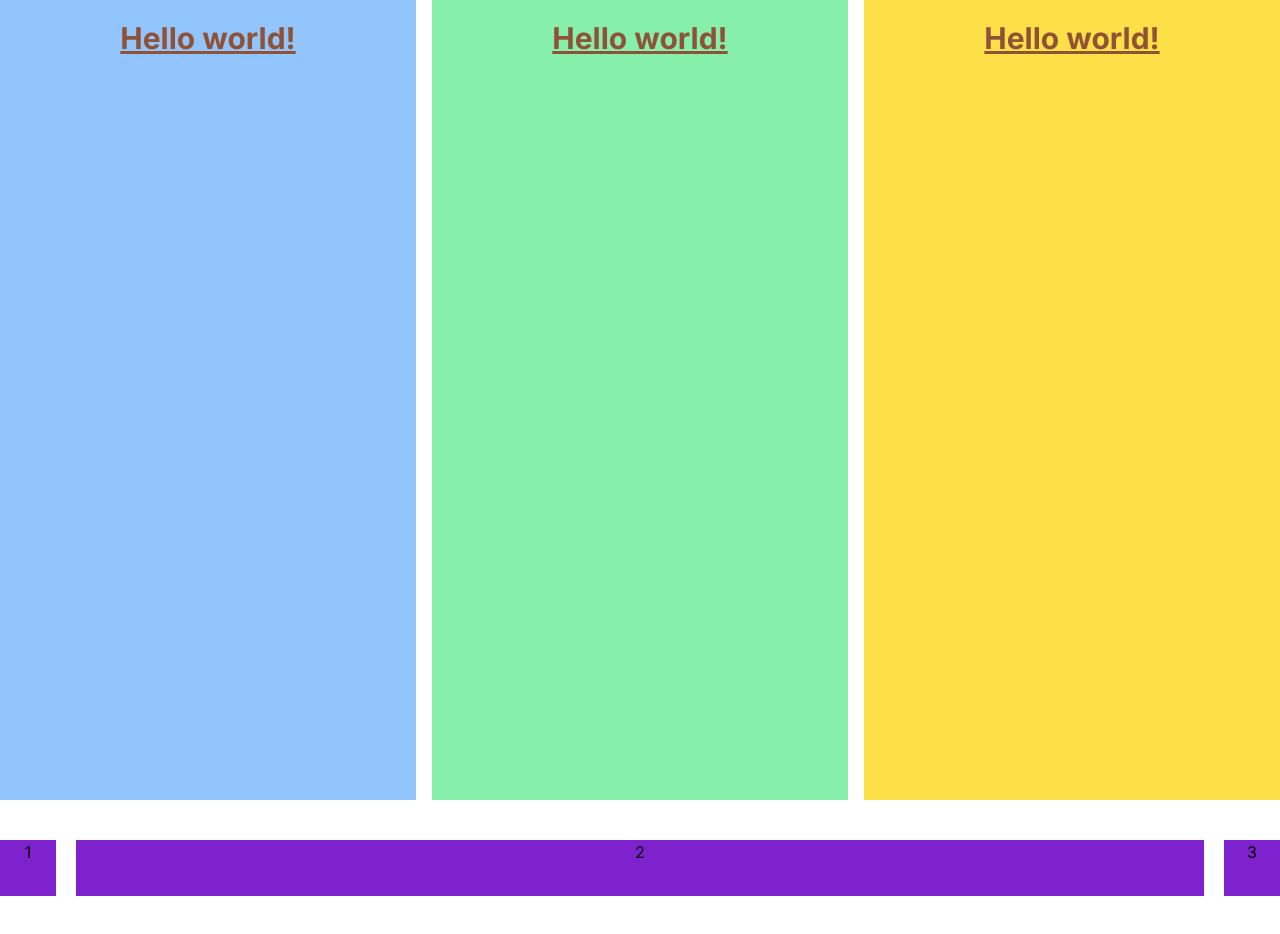
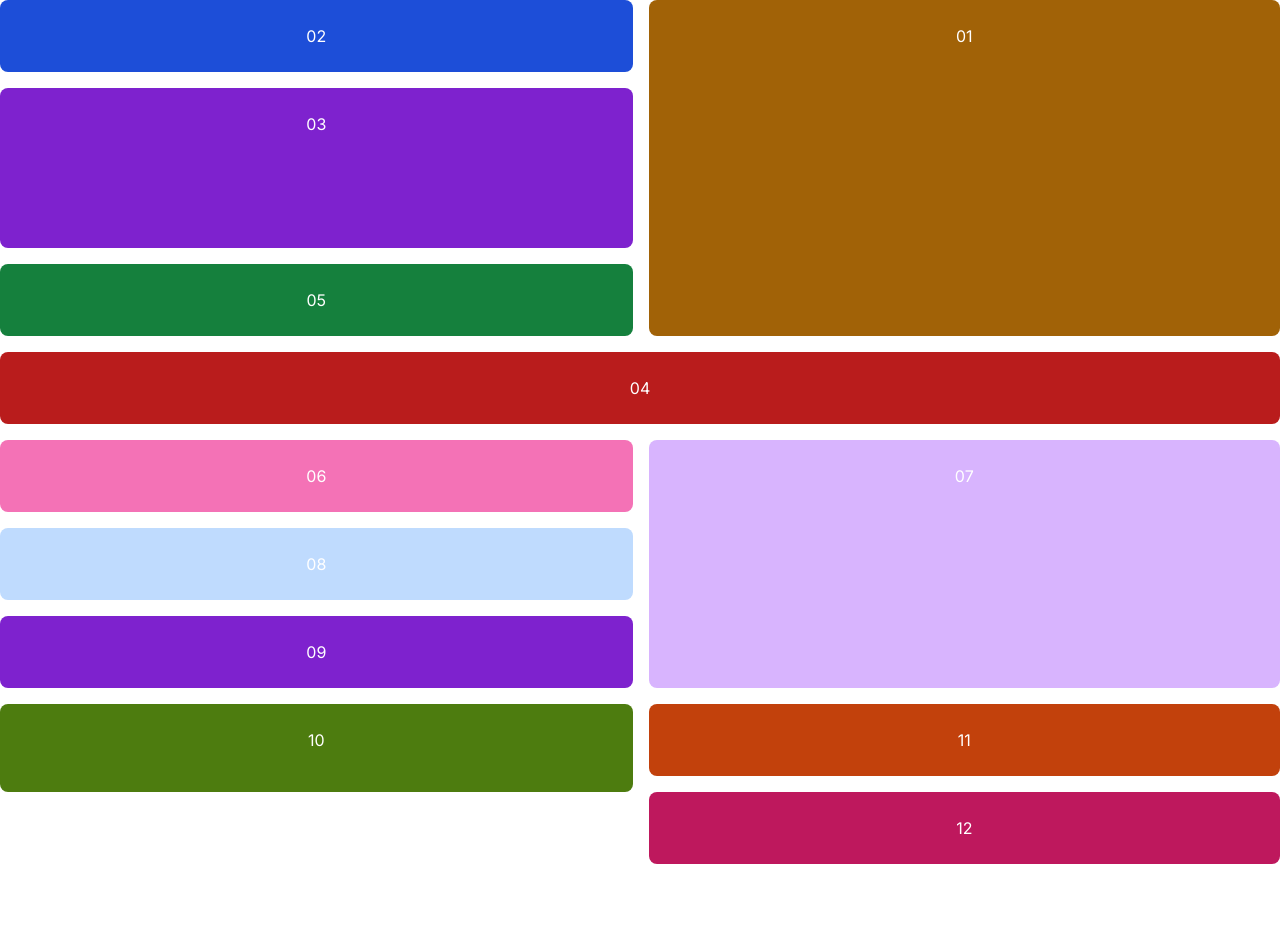
Before and after one commit to youngsal/empty, a Next.js app: page / in a window 1280 px wide. After the commit the page ends 864 px from the top, so only its background shows below. Built offline with nearby package versions, Linux system fonts and the light colour scheme.

Commit message:
initial: Learning stage

```diff
--- a/app/page.tsx
+++ b/app/page.tsx
@@ -3,32 +3,47 @@
 export default function Home() {
   return (
     <div>
-      <div className=" flex flex-row w-full min-h-screen space-x-4">
-        {/* <h1 className="text-xs sm:text-base md:text-9xl lg:text-10xl xl:text-5xl text-white p-5 text-center font-bold border-8 border-red-700 uppercase bg-pink-600"> */}
-        {/* <h1 className="text-3xl w-1/5 text-white p-5 text-center font-bold uppercase bg-pink-600">
+      {/* <div className="flex flex-wrap space-x-4 text-center w-25 h-80"> */}
+        {/* <h1 className="p-5 text-xs font-bold text-center text-white uppercase bg-pink-600 border-8 border-red-700 sm:text-base md:text-9xl lg:text-10xl xl:text-5xl"> */}
+        {/* <h1 className="w-1/5 p-5 text-3xl font-bold text-center text-white uppercase bg-pink-600">
           Hello world!
         </h1> */}
-        <h1 className="text-3xl w-4/5 text-center font-bold underline p-5 text-vuejs-300 bg-blue-300">
+        {/* <h1 className="p-5 text-3xl font-bold text-center underline bg-blue-300 grow text-vuejs-300">
           Hello world!
         </h1>
-        <h1 className="text-3xl w-4/5 text-center font-bold underline p-5 text-vuejs-300 bg-green-300">
+        <h1 className="p-5 text-3xl font-bold text-center underline bg-green-300 grow text-vuejs-300">
           Hello world!
         </h1>
-        <h1 className="text-3xl w-4/5 text-center font-bold underline p-5 text-vuejs-300 bg-yellow-300">
+        <h1 className="p-5 text-3xl font-bold text-center underline bg-yellow-300 grow text-vuejs-300">
           Hello world!
         </h1>
-        {/* <p className="font-bolds">
-          This is a sentence with a lots of words init and i also want to truncate pneumonoultramicroscopicsilicovolcanoconiosis, it without it wrapping togther just let it automatically hide it self
-        </p>
-        <p className="font-bolds">
-          This is a sentence with a lots of words init and i also want to truncate pneumonoultramicroscopicsilicovolcanoconiosis, it without it wrapping togther just let it automatically hide it self
-        </p> */}
-      </div>
+        <h1 className="p-5 text-3xl font-bold text-center underline bg-pink-700 grow text-yellow-50">
+          Hello world!
+        </h1>
+        <h1 className="p-5 text-3xl font-bold text-center text-white underline bg-black grow">
+          Hello world!
+        </h1>
+        <h1 className="p-5 text-3xl font-bold text-center text-blue-100 underline grow bg-lime-700">
+          Hello world!
+        </h1>
+        <h1 className="p-5 text-3xl font-bold text-center underline bg-orange-300 grow text-vuejs-300">
+          Hello world!
+        </h1> */}
+      {/* </div> */}
 
-      <div className="flex my-10 space-x-5 text-center items-center">
-        <div className="flex-none bg-purple-700 w-14 h-14">1</div>
-        <div className="grow bg-purple-700 h-14">2</div>
-        <div className="flex-none bg-purple-700 w-14 h-14">3</div>
+      <div className="grid grid-flow-row-dense grid-rows-4 gap-4 text-center text-white">
+        <div className="row-span-4 p-6 bg-yellow-700 rounded-lg">01</div>
+        <div className="p-6 bg-blue-700 rounded-lg">02</div>
+        <div className="row-start-2 row-end-4 p-6 bg-purple-700 rounded-lg">03</div>
+        <div className="col-span-2 p-6 bg-red-700 rounded-lg">04</div>
+        <div className="p-6 bg-green-700 rounded-lg">05</div>
+        <div className="p-6 bg-pink-400 rounded-lg">06</div>
+        <div className="row-span-3 p-6 bg-purple-300 rounded-lg">07</div>
+        <div className="p-6 bg-blue-200 rounded-lg">08</div>
+        <div className="p-6 bg-purple-700 rounded-lg">09</div>
+        <div className="row-span-2 p-6 rounded-lg bg-lime-700">10</div>
+        <div className="p-6 bg-orange-700 rounded-lg">11</div>
+        <div className="row-span-4 p-6 bg-pink-700 rounded-lg">12</div>
       </div>
     </div>
   )
```
